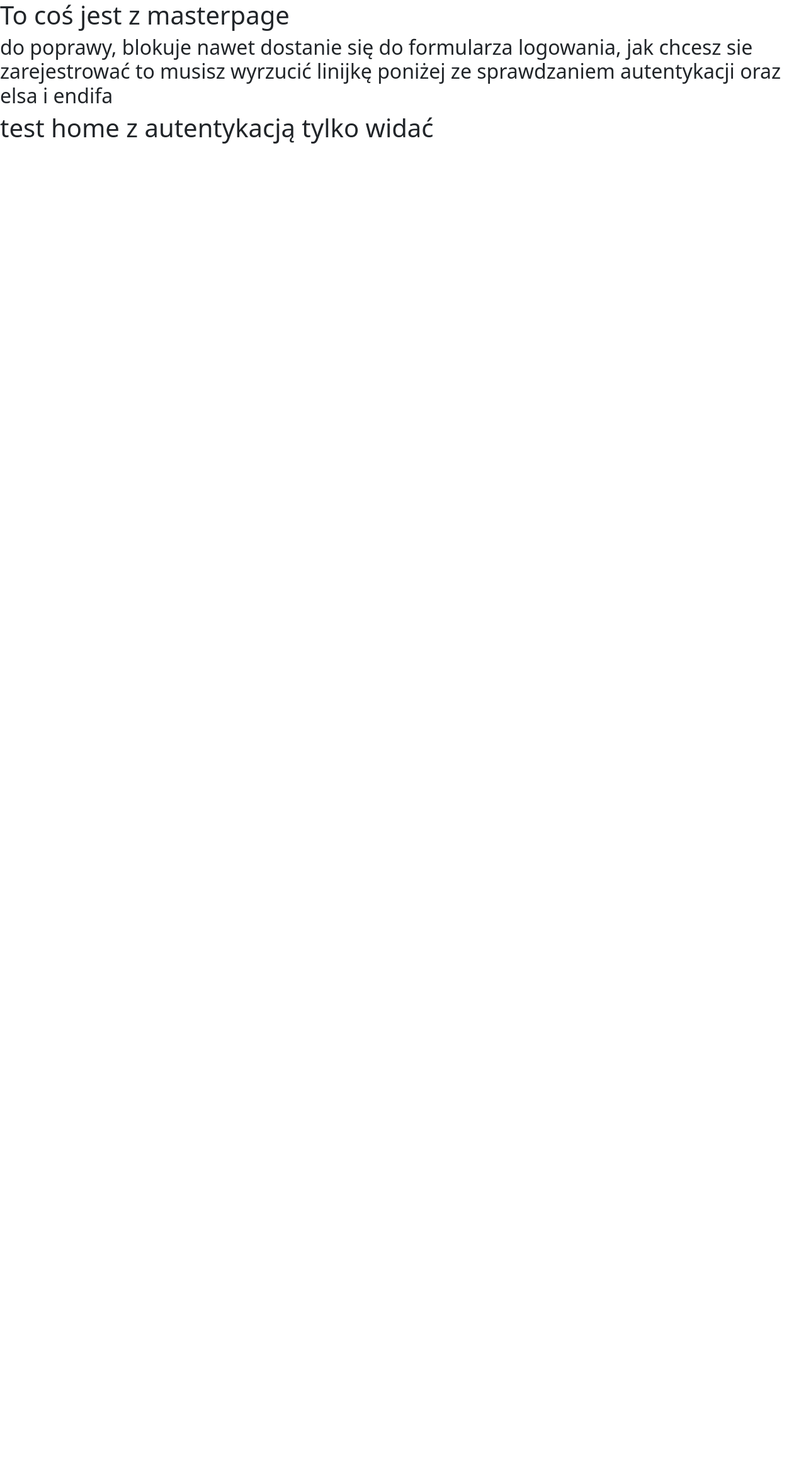
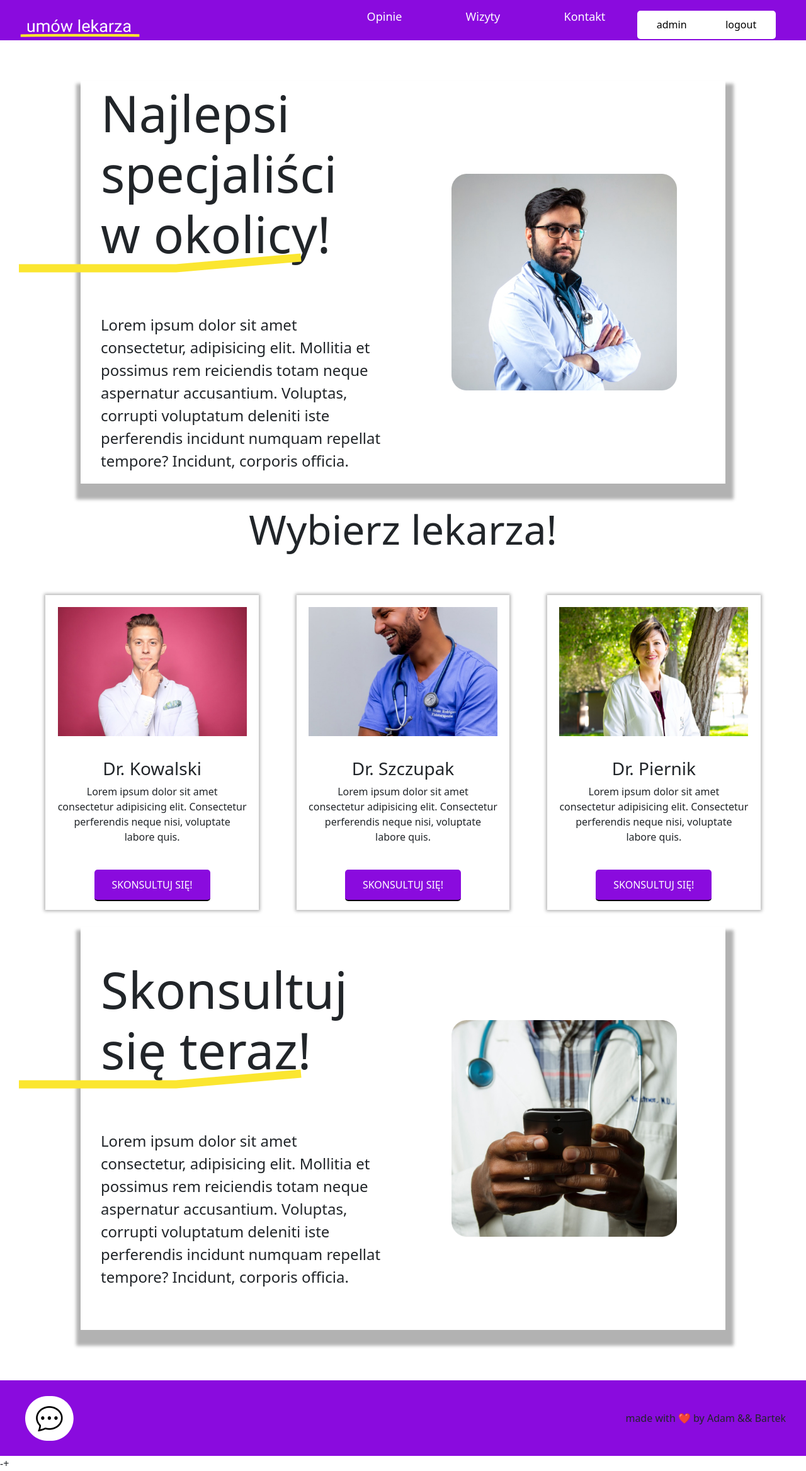
Before and after one commit to BartezzKK/PythonProject, a Django app: page /home/ in a window 1280 px wide. Shown: the whole page at 63% size. Before the commit the page ends 228 px from the top, so only its background shows below. Run offline with Django 3.2, Linux system fonts and the light colour scheme; a user stored in the database is signed in; some libraries are stand-ins or nearby versions.

Commit message:
Stylowana strona główna, dodane style, obrazki

```diff
--- a/Hospital/templates/base.html
+++ b/Hospital/templates/base.html
@@ -1,15 +1,37 @@
-<!doctype html>
-<html lang="pl">
+{%load static%}
+<!DOCTYPE html>
+<html lang="pl+">
   <head>
-    <meta charset="utf-8">
-    <meta name="viewport" content="width=device-width, initial-scale=1">
+    <meta charset="UTF-8" />
+    <meta name="viewport" content="width=device-width, initial-scale=1.0" />
+    <link
+      rel="stylesheet"
+      href="https://use.fontawesome.com/releases/v5.15.1/css/all.css"
+      integrity="sha384-vp86vTRFVJgpjF9jiIGPEEqYqlDwgyBgEF109VFjmqGmIY/Y4HV4d3Gp2irVfcrp"
+      crossorigin="anonymous"
+    />
+    <link rel="stylesheet" type="text/css" href="{%static 'style.css'%}">
     <link href="https://cdn.jsdelivr.net/npm/bootstrap@5.1.3/dist/css/bootstrap.min.css" rel="stylesheet" integrity="sha384-1BmE4kWBq78iYhFldvKuhfTAU6auU8tT94WrHftjDbrCEXSU1oBoqyl2QvZ6jIW3" crossorigin="anonymous">
+    <title>umów lekarza python</title>
 
-    <title>Document</title>
-</head>
+  </head>
 <body>
-    <h1>To coś jest z masterpage</h1>
-    <h2>do poprawy, blokuje nawet dostanie się do formularza logowania, jak chcesz sie zarejestrować to musisz wyrzucić linijkę poniżej ze sprawdzaniem autentykacji oraz elsa i endifa</h2>
+  <header>
+    <nav class="navbar">
+      <div class="navbar--logo">
+        <a href="/home"><img src="{%static 'img/logo.png'%}" /></a>
+      </div>
+      <ul class="navbar--links">
+        <li><a href="#">Opinie</a></li>
+        <li><a href="#">Wizyty</a></li>
+        <li><a href="/contact">Kontakt</a></li>
+      </ul>
+      <div class="navbar--login">
+        <a href="/admin" admin>admin</a>
+        <a href="/logout" admin>logout</a>
+      </div>
+    </nav>
+  </header>
     {% if user.is_authenticated %}
     {% block content%}
 
@@ -21,4 +43,4 @@
 <script src="https://cdn.jsdelivr.net/npm/bootstrap@5.1.3/dist/js/bootstrap.min.js" integrity="sha384-QJHtvGhmr9XOIpI6YVutG+2QOK9T+ZnN4kzFN1RtK3zEFEIsxhlmWl5/YESvpZ13" crossorigin="anonymous"></script>
 
 </body>
-</html>
+</html>-+
--- a/Hospital/templates/home.html
+++ b/Hospital/templates/home.html
@@ -1,4 +1,96 @@
 {% extends 'base.html'%}
+{%load static%}
 {% block content %}
-<h1>test home z autentykacją tylko widać</h1>
+<main>
+    <section class="hero">
+      <div class="hero--introduction">
+        <div class="hero--intro__text">
+          <h1>Najlepsi specjaliści w okolicy!</h1>
+          <img src="{%static 'img/Vector1.png'%}" alt="vector" />
+
+          <p>
+            Lorem ipsum dolor sit amet consectetur, adipisicing elit. Mollitia
+            et possimus rem reiciendis totam neque aspernatur accusantium.
+            Voluptas, corrupti voluptatum deleniti iste perferendis incidunt
+            numquam repellat tempore? Incidunt, corporis officia.
+          </p>
+        </div>
+        <div class="hero--intro--img">
+          <img src="{%static 'img/hero dr img.jpg'%}" alt="hero-dr" />
+        </div>
+      </div>
+    </section>
+    <section class="hero">
+      <div class="hero--select">
+        <div class="hero--secect--title">
+          <h1>Wybierz lekarza!</h1>
+        </div>
+        <div class="hero--secect--cards">
+          <div class="hero--select--card">
+            <div class="hero--select-img doc">
+              <img src="{%static '/img/doc 1.jpg'%}" alt="doctor 1" />
+            </div>
+            <div class="hero--select-text">
+              <h3>Dr. Kowalski</h3>
+              <p>
+                Lorem ipsum dolor sit amet consectetur adipisicing elit.
+                Consectetur perferendis neque nisi, voluptate labore quis.
+              </p>
+              <button class="hero--select--button">skonsultuj się!</button>
+            </div>
+          </div>
+          <div class="hero--select--card">
+            <div class="hero--select-img doc">
+              <img src="{%static '/img/doc2.jpg'%}" alt="doctor" />
+            </div>
+            <div class="hero--select-text">
+              <h3>Dr. Szczupak</h3>
+              <p>
+                Lorem ipsum dolor sit amet consectetur adipisicing elit.
+                Consectetur perferendis neque nisi, voluptate labore quis.
+              </p>
+              <button class="hero--select--button">skonsultuj się!</button>
+            </div>
+          </div>
+          <div class="hero--select--card">
+            <div class="hero--select-img doc">
+              <img src="{%static '/img/doc 3.jpg'%}" alt="doctor" />
+            </div>
+            <div class="hero--select-text">
+              <h3>Dr. Piernik</h3>
+              <p>
+                Lorem ipsum dolor sit amet consectetur adipisicing elit.
+                Consectetur perferendis neque nisi, voluptate labore quis.
+              </p>
+              <button class="hero--select--button">skonsultuj się!</button>
+            </div>
+          </div>
+        </div>
+      </div>
+    </section>
+    <section class="hero callADoctor">
+      <div class="hero--introduction">
+        <div class="hero--intro__text">
+          <h1>Skonsultuj się teraz!</h1>
+          <img src="{%static '/img/Vector1.png'%}" alt="vector" />
+
+          <p>
+            Lorem ipsum dolor sit amet consectetur, adipisicing elit. Mollitia
+            et possimus rem reiciendis totam neque aspernatur accusantium.
+            Voluptas, corrupti voluptatum deleniti iste perferendis incidunt
+            numquam repellat tempore? Incidunt, corporis officia.
+          </p>
+        </div>
+        <div class="hero--intro--img">
+          <img src="{%static '/img/skonsultuj-img.jpg'%}" alt="hero-dr" />
+        </div>
+      </div>
+    </section>
+    <footer>
+      <div class="footer-chat-ico">
+        <img src="{%static '/img/contact.png'%}" alt="contact" />
+      </div>
+      <span class="sign">made with ❤️ by Adam && Bartek</span>
+    </footer>
+  </main>
 {% endblock %}
--- a/Hospital/urls.py
+++ b/Hospital/urls.py
@@ -5,5 +5,6 @@ from . import views
 urlpatterns = [
     path('home/', views.home, name='home'),
     path('myappointment/', views.appointment),
+    path('', views.home)
 
 ]
--- a/ProjectPython/settings.py
+++ b/ProjectPython/settings.py
@@ -124,6 +124,10 @@ USE_TZ = True
 
 STATIC_URL = '/static/'
 
+STATICFILES_DIRS = [
+    os.path.join(BASE_DIR, 'static')
+]
+
 # Default primary key field type
 # https://docs.djangoproject.com/en/3.2/ref/settings/#default-auto-field
 
--- a/register/templates/base.html
+++ b/register/templates/base.html
@@ -8,7 +8,7 @@
     <title>Document</title>
 </head>
 <body>
-    <h1>To coś jest z masterpage</h1>
+    <h1>To coś jest z masterpage222</h1>
     {% block content%}
 
     {% endblock content%}
--- a/register/templates/registration/login.html
+++ b/register/templates/registration/login.html
@@ -1,4 +1,4 @@
-{% extends 'base.html'%}
+{% extends '/base.html'%}
 {%load crispy_forms_tags%}
 {%block content%}
     <form method="POST" form="form-group">
--- a/register/templates/registration/register.html
+++ b/register/templates/registration/register.html
@@ -1,4 +1,4 @@
-{% extends 'base.html'%}
+{% extends 'register/base.html'%}
 {%load crispy_forms_tags %}
 {% block content %}
     <form method="POST" class="form-group">
--- /dev/null
+++ b/static/style.css
@@ -0,0 +1,354 @@
+/* width */
+::-webkit-scrollbar {
+    width: 20px;
+  }
+
+  /* Track */
+  ::-webkit-scrollbar-track {
+    box-shadow: inset 0 0 5px grey;
+    border-radius: 10px;
+  }
+
+  /* Handle */
+  ::-webkit-scrollbar-thumb {
+    background: rgb(37, 2, 44);
+    border-radius: 10px;
+  }
+  @import url("https://fonts.googleapis.com/css2?family=Montserrat:wght@300;500;700&display=swap");
+  * {
+    margin: 0;
+    padding: 0;
+    box-sizing: border-box;
+  }
+  html {
+    overflow-x: hidden;
+  }
+  body {
+    background-color: #fff;
+    font-family: "Montserrat", sans-serif;
+  }
+  /* nawigacja */
+
+  .navbar--logo {
+    color: wheat;
+    font-size: 30px;
+    flex: 1;
+    padding-left: 2rem;
+  }
+  .navbar--logo img {
+    width: 190px;
+  }
+  nav {
+    height: 8vh;
+    background-color: #8a0bde;
+    display: flex;
+    justify-content: space-between;
+    align-items: center;
+    justify-content: center;
+  }
+
+  ul.navbar--links {
+    display: flex;
+    justify-content: space-around;
+    list-style: none;
+    width: 40%;
+    /* background-color: pink; */
+  }
+  ul li a {
+    text-decoration: none;
+    color: white;
+    font-size: 18px;
+    transition: 0.5s ease-in-out;
+    margin: 5px;
+    overflow: hidden;
+    display: inline-block;
+  }
+  .navbar--links a::after {
+    content: "";
+    background-color: #fbe630;
+    width: 100%;
+    height: 3px;
+    display: block;
+    transform: translateX(-100%);
+    transition: transform 0.3s ease;
+  }
+  ul li a:hover {
+    color: #fbe630;
+  }
+  ul li a:hover:after {
+    transform: translateX(0);
+  }
+  .navbar--login {
+    background-color: #fff;
+    margin-right: 3rem;
+    height: 45px;
+    width: 220px;
+    display: flex;
+    justify-content: space-around;
+    align-items: center;
+    border-radius: 5px;
+  }
+  .navbar--login a {
+    text-decoration: none;
+    color: black;
+  }
+
+  section.hero {
+    width: 80vw;
+    margin: 0 auto;
+    height: 80vh;
+  }
+  .hero--introduction {
+    margin-top: 4rem;
+    width: 100%;
+    height: 100%;
+    display: flex;
+    box-shadow: 3px 15px 5px 10px rgba(0, 0, 0, 0.3);
+  }
+  .hero--intro__text {
+    width: 50%;
+    height: 100%;
+    padding: 3rem 2rem;
+    display: flex;
+    flex-direction: column;
+    justify-content: center;
+    align-items: center;
+    /* background-color: red; */
+  }
+
+  .hero--intro__text img {
+    left: -130px;
+    bottom: 65px;
+    position: relative;
+  }
+  .hero--intro__text h1 {
+    font-size: 5rem;
+    margin-bottom: 3rem;
+  }
+  .vector1 img {
+    position: absolute;
+  }
+
+  .vector1 img {
+    position: absolute;
+  }
+  .hero--intro__text p {
+    font-size: 1.5rem;
+  }
+  .hero--intro--img {
+    width: 50%;
+    height: 100%;
+    display: flex;
+    justify-content: center;
+    align-items: center;
+  }
+  .hero--intro--img img {
+    width: 70%;
+  }
+  .hero--select {
+    /* background-color: royalblue; */
+    min-height: 80vh;
+    display: flex;
+    justify-content: center;
+    align-items: center;
+    flex-direction: row;
+    flex-direction: column;
+  }
+  .hero--secect--title {
+    text-align: center;
+    width: 100%;
+  }
+  .hero--secect--cards {
+    width: 100%;
+    /* background-color: pink; */
+    display: flex;
+    flex-direction: row;
+  }
+  .hero--select__text {
+    text-align: center;
+  }
+  .hero--secect--cards {
+    width: 100%;
+    display: flex;
+    justify-content: space-around;
+    align-items: flex-start;
+    /* background-color: lightskyblue; */
+    justify-content: center;
+  }
+  .hero--select--card .doc {
+    /* background-color: lightblue; */
+    margin-bottom: 0.3rem;
+  }
+  .hero--select-text {
+    min-height: 300px;
+  }
+  .hero--select-text h3 {
+    margin-bottom: 8px;
+  }
+  .hero--select--button {
+    margin-top: 1.5rem;
+    padding: 12px 28px;
+    border: none;
+    border-bottom: 2px solid black;
+    border-radius: 5px;
+    background-color: #8a0bde;
+    text-transform: uppercase;
+    color: white;
+  }
+  .hero--select--button:hover {
+    background-color: #b26fdf;
+    cursor: pointer;
+  }
+  .hero--select--card {
+    /* background-color: #fff; */
+    padding: 1.2rem;
+    margin: 30px;
+    width: 380px;
+    height: 500px;
+    display: flex;
+    flex-direction: column;
+    text-align: center;
+    /* background-color: red; */
+    box-shadow: 0px 0 5px 2px rgba(0, 0, 0, 0.3);
+  }
+
+  .hero--select-img img {
+    width: 300px;
+    margin-bottom: 30px;
+  }
+  .hero--secect--title h1 {
+    font-size: 4rem;
+    margin: 2.2rem;
+  }
+  footer {
+    height: 15vh;
+    width: 100%;
+    background-color: #8a0bde;
+    display: flex;
+    align-items: center;
+  }
+  footer .footer-chat-ico {
+    position: relative;
+    left: 2.5rem;
+    transition: transform 0.3s ease;
+  }
+  footer .footer-chat-ico:hover {
+    transform: scale(1.3);
+    cursor: pointer;
+  }
+  .sign {
+    display: flex;
+    right: 0;
+    display: block;
+    position: absolute;
+    right: 2rem;
+  }
+  section.callADoctor {
+    margin-bottom: 5rem;
+  }
+  .contact--container {
+    min-height: 80vh;
+    width: 100%;
+    display: flex;
+    justify-content: center;
+    align-items: center;
+    background: linear-gradient(
+      90deg,
+      rgba(2, 0, 36, 1) 0%,
+      rgba(89, 89, 255, 1) 0%,
+      rgba(26, 176, 255, 1) 71%,
+      rgba(0, 212, 255, 1) 100%
+    );
+  }
+  .contact--container form {
+    padding: 10px 0;
+    width: 400px;
+    height: 500px;
+    background-color: rgba(0, 0, 0, 1);
+    display: flex;
+    align-items: center;
+    flex-direction: column;
+    border: 3px solid #fbe630;
+  }
+  .contact--container form h2 {
+    color: #fbe630;
+  }
+  .form--box {
+    height: 45px;
+    width: 320px;
+    position: relative;
+    margin: 8px;
+  }
+  .form--box input {
+    padding-top: 15px;
+    padding-left: 8px;
+    position: absolute;
+    width: 100%;
+    height: 100%;
+    left: 0;
+    font-size: 20px;
+    background: none;
+    border: none;
+    color: white;
+    outline: none;
+  }
+  .form--box label {
+    position: absolute;
+    width: 100%;
+    height: 100%;
+    left: 0;
+    padding-top: 20px;
+    pointer-events: none;
+    border-bottom: 3px solid #fbe630;
+    color: white;
+  }
+  .form--box span {
+    position: absolute;
+    font-size: 20px;
+    transition: transform 0.5s ease, font-size 0.5s ease, color 0.5s ease;
+  }
+  .form--box input:focus + .form-label .form-content,
+  .form--box input:valid + .form-label .form-content {
+    transform: translateY(-20px);
+    font-size: 15px;
+    color: #fbe630;
+  }
+  .form--box__text {
+    height: 200px;
+    width: 300px;
+    position: relative;
+  }
+  .form--box__text input {
+    padding-top: 15px;
+    padding-left: 8px;
+    width: 100%;
+    height: 100%;
+    left: 0;
+    color: white;
+
+    font-size: 20px;
+    background: none;
+    border: none;
+    outline: none;
+  }
+  .form--box__text label {
+    width: 100%;
+    height: 100%;
+    left: 0;
+    position: absolute;
+    padding-top: 120px;
+    pointer-events: none;
+    border-bottom: 3px solid #fbe630;
+    color: white;
+  }
+  .form--box__text span {
+    position: absolute;
+    font-size: 20px;
+    transition: transform 0.5s ease, font-size 0.5s ease, color 0.5s ease;
+  }
+  .form--box__text input:focus + .form-label .form-content,
+  .form--box__text input:valid + .form-label .form-content {
+    transform: translateY(-80px);
+    font-size: 15px;
+    color: #fbe630;
+  }
```
Also changed, not shown: db.sqlite3, static/img/Vector1.png (added), static/img/Vector1.svg (added), static/img/contact.png (added), static/img/doc 1.jpg (added), static/img/doc 3.jpg (added), static/img/doc2.jpg (added), static/img/hero dr img.jpg (added), static/img/logo.png (added), static/img/skonsultuj-img.jpg (added).
